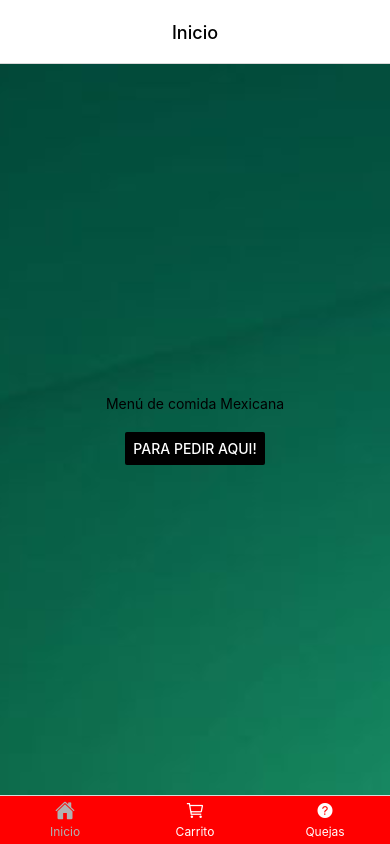
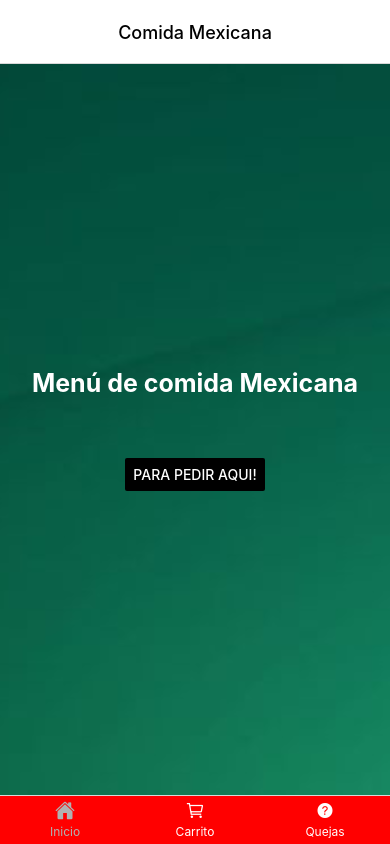
Before and after one commit to AranzaGtz/mcmex, a React Native app: screen / in a window 390 px wide. Built offline with nearby package versions, Linux system fonts and the light colour scheme; no server answers; the database is empty.

Commit message:
Cambios 18/05/2023

```diff
--- a/Components/ListaProductosComprar.js
+++ b/Components/ListaProductosComprar.js
@@ -1,10 +1,26 @@
-import {FlatList} from 'react-native';
-import ListaProductosComprarItem from './ListaProductosComprarItem';
+import { FlatList } from "react-native";
+import ListaProductosComprarItem from "./ListaProductosComprarItem";
+import ThemeText from "./ThemeText";
 export default function ListaProductosComprar({ navigation, productos }) {
-    return <FlatList
-        data={productos}
-        renderItem={({ item }) => <ListaProductosComprarItem navigation={navigation} producto={item} key={item.id} />}
-        keyExtractor={item => item.id.toString()}
-        contentContainerStyle={{ paddingHorizontal: 5 }}
-    />
+	return (
+		<FlatList
+			data={productos}
+			renderItem={({ item }) => (
+				<ListaProductosComprarItem
+					navigation={navigation}
+					producto={item}
+					key={item.id}
+				/>
+			)}
+			keyExtractor={(item) => item.id.toString()}
+			contentContainerStyle={{ paddingHorizontal: 5 }}
+			ListEmptyComponent={() => (
+				<ThemeText
+					style={{ marginTop: 50, textAlign: "center", fontSize: 20 }}
+				>
+					No hay productos disponibles.
+				</ThemeText>
+			)}
+		/>
+	);
 }
--- /dev/null
+++ b/Components/ThemeTemplate.js
@@ -0,0 +1,27 @@
+import { StyleSheet, View, ImageBackground } from "react-native";
+import fondo from "../assets/fondo-inicio.png";
+
+export default function ThemeTemplate(props) {
+	return (
+		<View style={styles.container}>
+			<ImageBackground
+				source={fondo}
+				resizeMode="cover"
+				style={styles.image}
+			>
+				{props.children}
+			</ImageBackground>
+		</View>
+	);
+}
+
+const styles = StyleSheet.create({
+	container: {
+		flex: 1,
+	},
+	image: {
+		flex: 1,
+		justifyContent: "center",
+		alignItems: "center",
+	},
+});
--- /dev/null
+++ b/Components/ThemeText.js
@@ -0,0 +1,15 @@
+import { Text, StyleSheet } from "react-native";
+
+export default function ThemeText(props) {
+	return (
+		<Text {...props} style={{...styles.text, ...props.style}}>
+			{props.children}
+		</Text>
+	);
+}
+
+const styles = StyleSheet.create({
+	text: {
+		color: "white",
+	},
+});
--- a/Navigations/StackNavigator.js
+++ b/Navigations/StackNavigator.js
@@ -22,9 +22,9 @@ const screenOptionStyle = {
 const MainStackNavigator = () => {
 	return (
 		<Stack.Navigator screenOptions={screenOptionStyle}>
-			<Stack.Screen name="Inicio" component={Inicio} />
-			<Stack.Screen name="Comprar" component={Comprar} />
-			<Stack.Screen name="ComprarProducto" component={ComprarProducto} />
+			<Stack.Screen name="Inicio" component={Inicio} options={{ title: 'Comida Mexicana' }}  />
+			<Stack.Screen name="Comprar" component={Comprar} options={{ title: 'Pedir' }} />
+			<Stack.Screen name="ComprarProducto" component={ComprarProducto}  options={{ title: 'Detalles del pedido' }} />
 		</Stack.Navigator>
 	);
 };
@@ -32,8 +32,8 @@ const MainStackNavigator = () => {
 const CarritoStackNavigator = () => {
 	return (
 		<Stack.Navigator screenOptions={screenOptionStyle}>
-			<Stack.Screen name="Carrito" component={Carrito} />
-			<Stack.Screen name="Pago" component={Pago} />
+			<Stack.Screen name="Carrito" component={Carrito} options={{ title: 'Carrito' }} />
+			<Stack.Screen name="Pago" component={Pago} options={{ title: 'Método de Pago' }} />
 		</Stack.Navigator>
 	);
 };
@@ -41,7 +41,7 @@ const CarritoStackNavigator = () => {
 const QuejasStackNavigator = () => {
 	return (
 		<Stack.Navigator screenOptions={screenOptionStyle}>
-			<Stack.Screen name="Quejas" component={Quejas} />
+			<Stack.Screen name="Quejas" component={Quejas} options={{ title: 'Quejas' }} />
 		</Stack.Navigator>
 	);
 };
@@ -49,18 +49,10 @@ const QuejasStackNavigator = () => {
 const ProductosStackNavigator = () => {
 	return (
 		<Stack.Navigator screenOptions={screenOptionStyle}>
-			<Stack.Screen name="Productos" component={Productos} />
-			<Stack.Screen name="Producto" component={Producto} />
+			<Stack.Screen name="Productos" component={Productos} options={{ title: 'Productos' }} />
+			<Stack.Screen name="Producto" component={Producto} options={{ title: 'Detalle del producto' }} />
 		</Stack.Navigator>
 	);
 };
 
 export { MainStackNavigator, CarritoStackNavigator, QuejasStackNavigator, ProductosStackNavigator };
-/* export default function StackNavigator() {
-	return (
-		<Stack.Navigator initialRouteName="DrawerNavigator">
-			<Stack.Screen name="DrawerNavigator" component={DrawerNavigator} />
-		</Stack.Navigator>
-	);
-}
- */
--- a/Screens/Comprar.js
+++ b/Screens/Comprar.js
@@ -3,6 +3,7 @@ import { StyleSheet, Text, View, Button, SafeAreaView } from "react-native";
 import { useDataContext } from "../Context/DataContext";
 import { Picker } from "@react-native-picker/picker";
 import ListaProductosComprar from "../Components/ListaProductosComprar";
+import ThemeTemplate from "../Components/ThemeTemplate";
 
 const PickerFiltro = ({ values, onSelectValue }) => {
 	const [selectedValue, setSelectedValue] = useState("-1");
@@ -37,6 +38,7 @@ export default function Comprar({ navigation }) {
 	}, [productosFiltrados]); */
 
 	return (
+		<ThemeTemplate>
 			<SafeAreaView style={styles.container}>
 				<PickerFiltro
 					values={categorias}
@@ -57,16 +59,15 @@ export default function Comprar({ navigation }) {
 					productos={productosFiltrados}
 				/>
 			</SafeAreaView>
+		</ThemeTemplate>
 	);
 }
 const styles = StyleSheet.create({
 	container: {
 		flex: 1,
-		backgroundColor: "#eee",
 		alignItems: "center",
 		justifyContent: "center",
 	},
-	// Set pickerContainer in a row align to right center
 	pickerContainer: {
 		flexDirection: "row",
 		alignItems: "center",
@@ -76,7 +77,7 @@ const styles = StyleSheet.create({
 	picker: {
 		width: "100%",
 		height: 30,
-		backgroundColor: "#fff",
+		backgroundColor: "#f1f1f1",
 		borderWidth: 1,
 		borderColor: "#000",
 	},
--- a/Screens/Inicio.js
+++ b/Screens/Inicio.js
@@ -1,22 +1,18 @@
 import React from "react";
 import { StyleSheet, Text, View, Button, ImageBackground } from "react-native";
 import fondo from "../assets/fondo-inicio.png";
-import { themeColors } from "../utils/constants";
 import ThemeButton from "../Components/ThemeButton";
+import ThemeTemplate from "../Components/ThemeTemplate";
+import ThemeText from "../Components/ThemeText";
 
 const image =
 	fondo; /* {uri: 'https://i.pinimg.com/564x/c1/8f/f2/c18ff2a10107fc3b08419db54241ea95.jpg'} */
 
 export default function Inicio({ navigation }) {
 	return (
-		<View style={styles.container}>
-			<ImageBackground
-				source={image}
-				resizeMode="cover"
-				style={styles.image}
-			>
+		<ThemeTemplate>
 			<View>
-					<Text>Menú de comida Mexicana</Text>
+				<ThemeText style={styles.title}>Menú de comida Mexicana</ThemeText>
 			</View>
 			<View style={styles.child}>
 				<ThemeButton
@@ -24,20 +20,16 @@ export default function Inicio({ navigation }) {
 					onPress={() => navigation.navigate("Comprar")}
 				/>
 			</View>
-			</ImageBackground>
-		</View>
+		</ThemeTemplate>
 	);
 }
 const styles = StyleSheet.create({
-	container: {
-		flex: 1,
-	},
 	child: {
 		marginTop: 20,
 	},
-	image: {
-		flex: 1,
-		justifyContent: "center",
-		alignItems: "center",
-	},
+	title: {
+		fontSize: 25,
+		fontWeight: "bold",
+		marginBottom: 40,
+	}
 });
```
Lines whose indentation alone changed are shown as unchanged.
